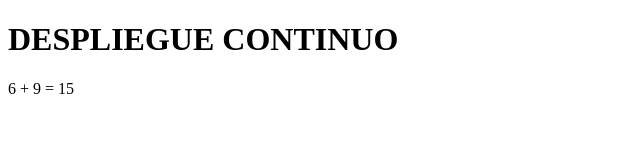
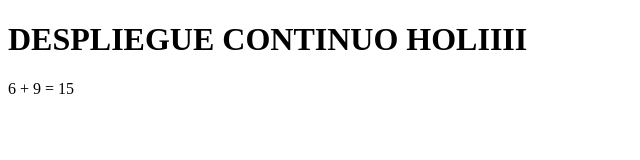
Before and after one commit to Juangranda3424/lab6, a website: page public/index.html in a window 1280 px wide. Shown: the whole page, without its empty margins (0-640 px from the left). Drawn offline with Linux system fonts and the light colour scheme.

```diff
--- a/public/index.html
+++ b/public/index.html
@@ -6,7 +6,7 @@
   <title>Document</title>
 </head>
 <body>
-  <h1> DESPLIEGUE CONTINUO </h1>
+  <h1> DESPLIEGUE CONTINUO HOLIIII </h1>
   <div id="out"></div>
   <script src="app.js"></script>
 
```
